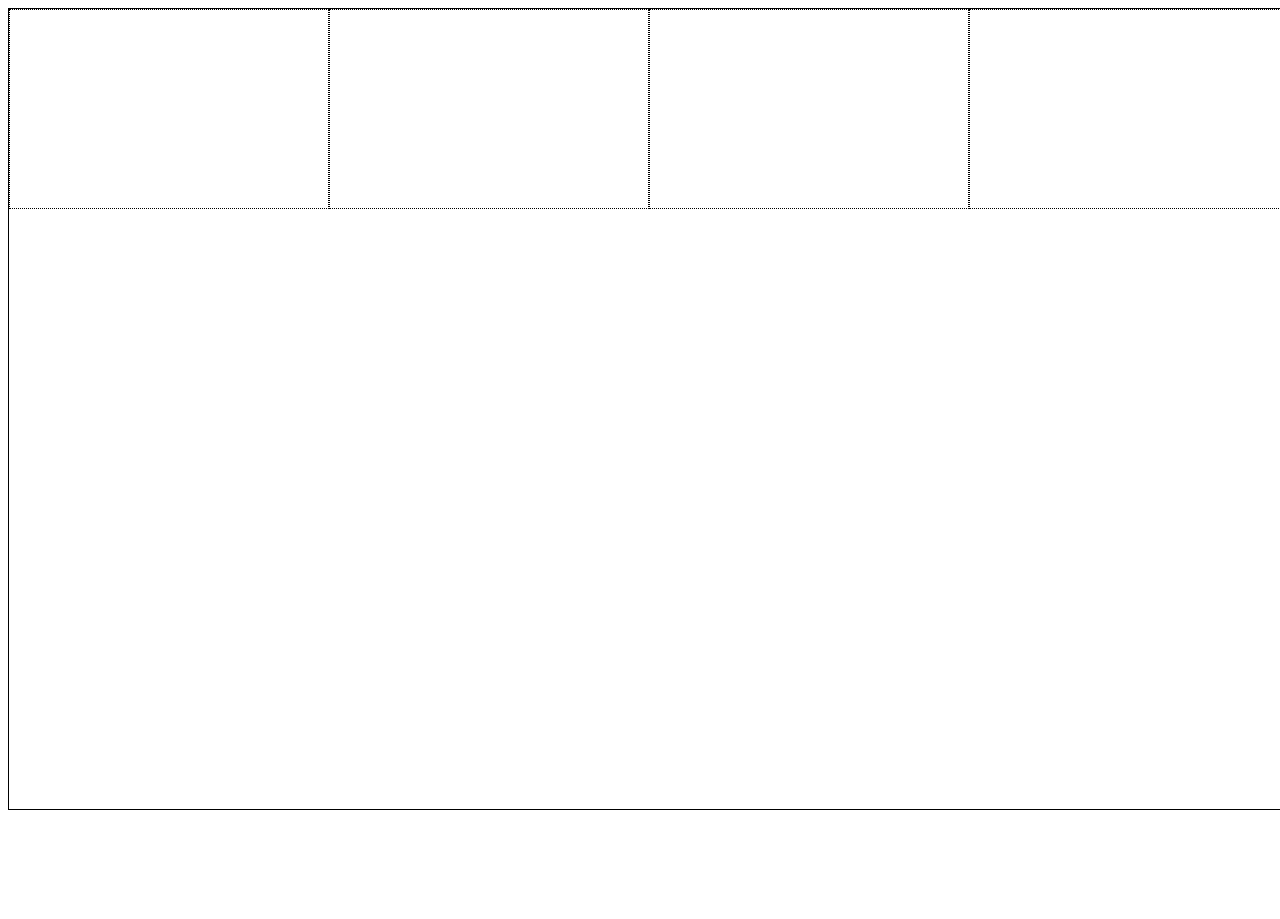
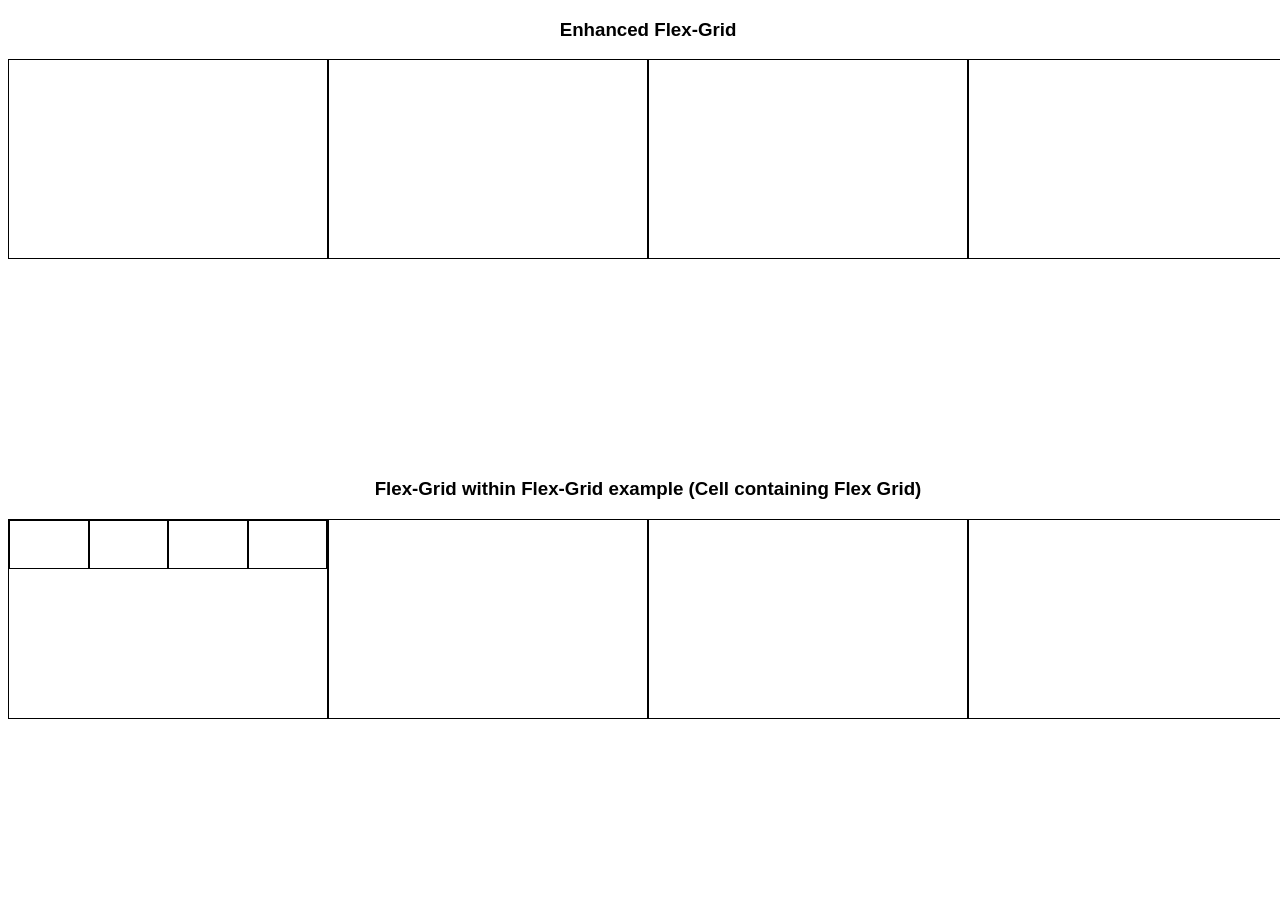
Before and after one commit to cookcb/Enhanced-FlexGrid, a plain HTML site: page src/index.html in a window 1280 px wide. Before the commit the page ends 810 px from the top, so only its background shows below. Drawn offline with Linux system fonts and the light colour scheme.

Commit message:
Small updates to css and readme, added screenshots

```diff
--- a/src/index.html
+++ b/src/index.html
@@ -4,8 +4,23 @@
         <link rel="stylesheet" href="main.css">
     </head>
     <body>
-        <div class="grid">
+        <h3 class="text">Enhanced Flex-Grid</h3>
+        <div class="container">
             <div class="col"></div>
+            <div class="col"></div>
+            <div class="col"></div>
+            <div class="col"></div>
+        </div>
+        <h3 class="text">Flex-Grid within Flex-Grid example (Cell containing Flex Grid)</h3>
+        <div class="container">
+            <div class="col">
+                <div class="container">
+                    <div class="col"></div>
+                    <div class="col"></div>
+                    <div class="col"></div>
+                    <div class="col"></div>
+                </div>
+            </div>
             <div class="col"></div>
             <div class="col"></div>
             <div class="col"></div>
--- a/src/main.css
+++ b/src/main.css
@@ -2,43 +2,37 @@ body, html {
     width:100%;
     height:100%;
 }
-.grid {
-    border-style: solid;
-    border-width: 1px;
+.container {
     width: 100%;
-    height: 100%;
+    height: 50%;
 }
 
 .col {
     width: 25%;
-    height: 25%;
-    border-style: dotted;
+    height: 50%;
+    border-style: solid;
     border-width: 1px;
     float: left;
     box-sizing: border-box;
 }
 
+.text {
+    font-family: Arial, Helvetica, sans-serif;
+    text-align: center;
+}
 
 @media only screen and (max-width: 720px) {
-    body {
-      background-color: lightblue;
+    .col:nth-child(3){
+        clear:left;
     }
-
-    .col:nth-child(3){
-        clear:both;
-    }
-  }
+}
 
 @media only screen and (max-width: 360px) {
-    body {
-      background-color: yellow;
-    }
-
     .col {
         width: 20%;
         height: 25%;
         border-style: dotted;
         border-width: 1px;
-        clear:both;
+        clear: both;
     }
-  }
+}
```
Also changed, not shown: src/screenshots/360px.png (added), src/screenshots/720px.png (added), src/screenshots/full-width.png (added), 1 other file.
